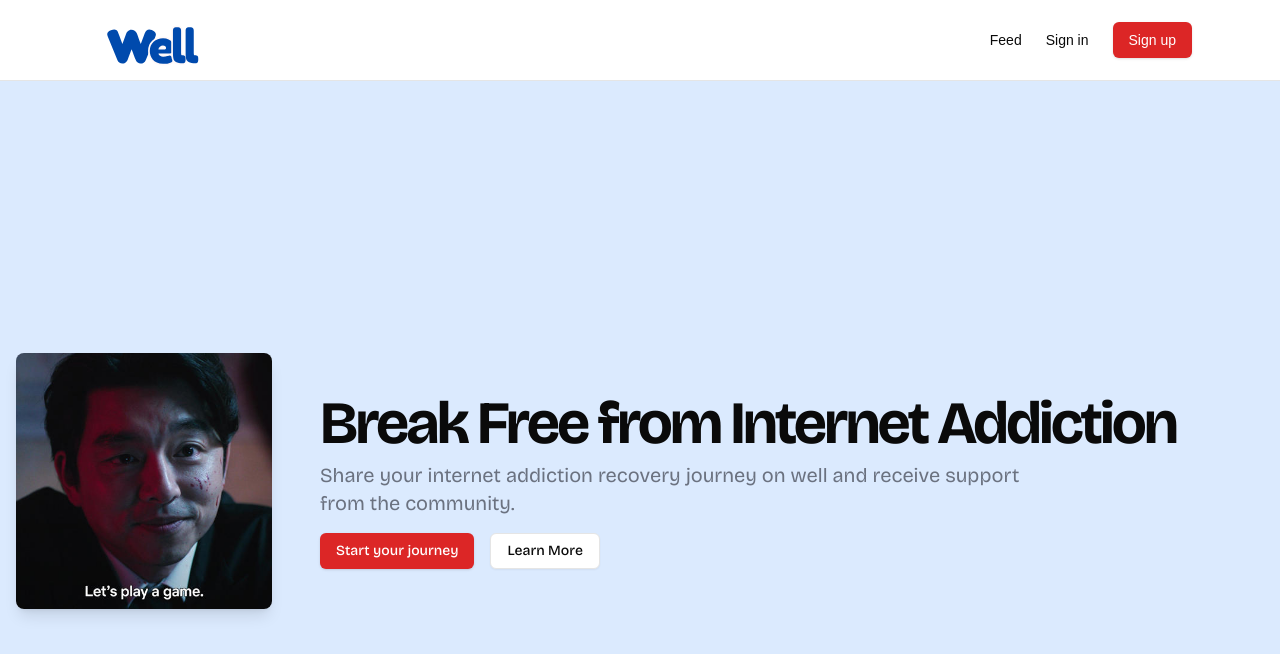
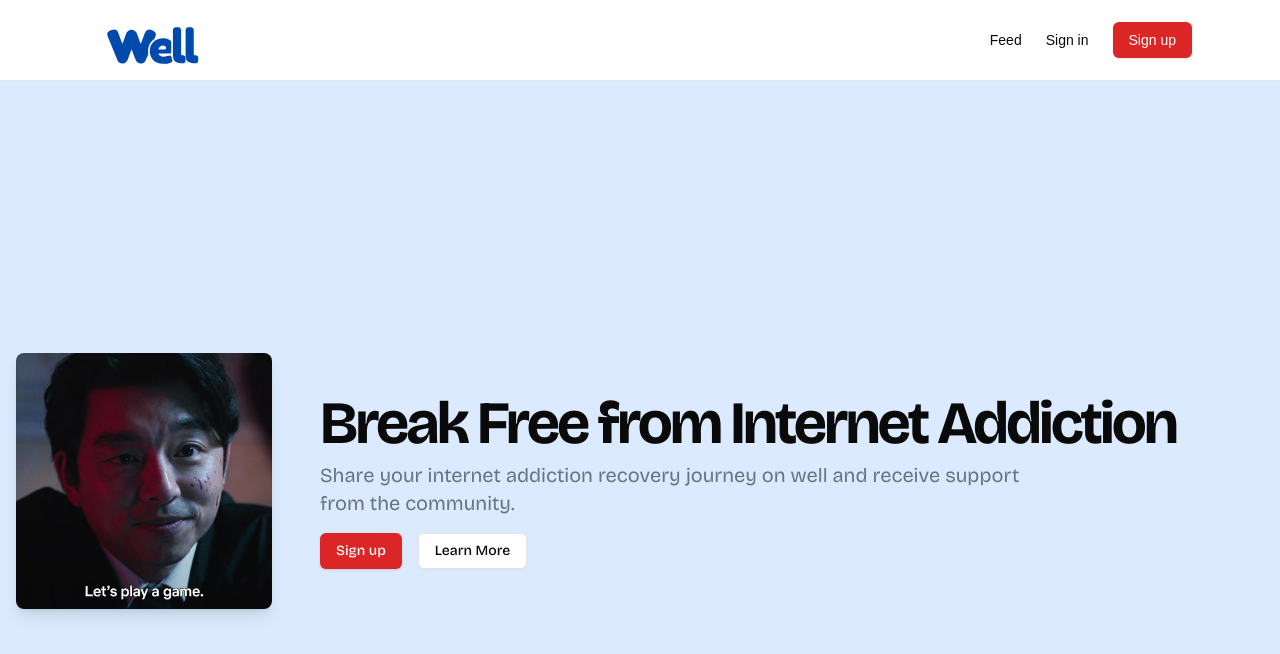
Before and after one commit to Mitchshona/hackOmania_interledger, a Next.js app in the folder frontend/: page / in a window 1280 px wide. Shown: the top 654 px of the page. Built offline with nearby package versions, Linux system fonts and the light colour scheme.

Commit message:
editing land page again

```diff
--- a/frontend/src/app/page.tsx
+++ b/frontend/src/app/page.tsx
@@ -33,8 +33,8 @@ export default function LandingPage() {
                   </p>
                 </div>
                 <div className="space-x-4">
-                  <Link href="/feed">
-                    <Button className="bg-red-600 hover:bg-red-800 text-white">Start your journey</Button>
+                  <Link href="/sign-up">
+                    <Button className="bg-red-600 hover:bg-red-800 text-white">Sign up</Button>
                   </Link>
                   <Button variant="outline">Learn More</Button>
                 </div>
@@ -147,15 +147,15 @@ export default function LandingPage() {
                     path to a balanced lifestyle.
                   </p>
                 </div>
-                <div className="w-full max-w-sm space-y-2">
-                  <form className="flex space-x-2">
-                    <Input
-                      className="flex-1 placeholder:text-gray-300"
-                      placeholder="your@email.com"
-                      type="email"
-                    />
-                    <Button type="submit">Sign Up</Button>
-                  </form>
+                <div className="flex flex-col items-center space-y-2">
+                  <Link href="/sign-up">
+                    <Button
+                      size="lg"
+                      className="px-12 bg-red-600 hover:bg-red-800 text-white text-lg"
+                    >
+                      Sign up
+                    </Button>
+                  </Link>
                   <p className="text-xs text-blue-200">
                     By signing up, you agree to our Terms of Service and Privacy Policy.
                   </p>
```
